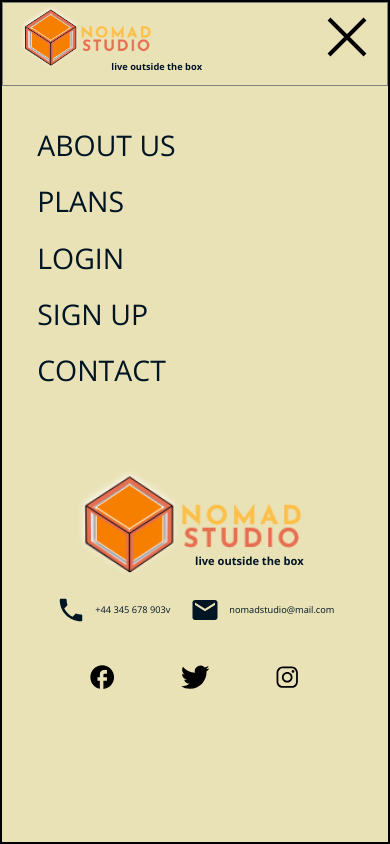
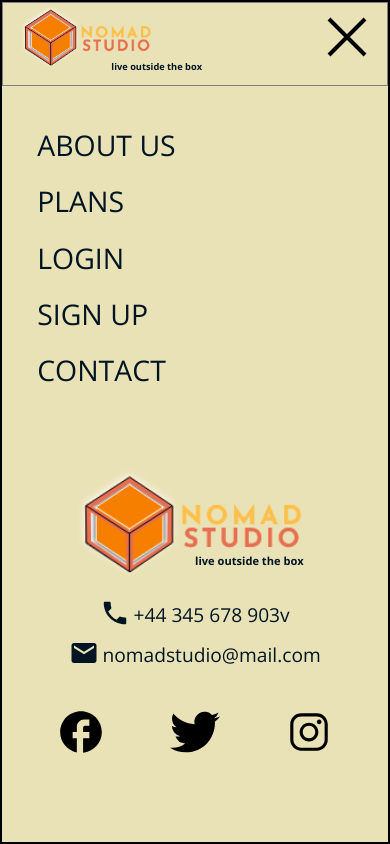
Before and after one commit to viest1/Alpaca_Frontend, a React (Create React App) app: page /contact in a window 390 px wide. Both pictures are taken after a click on the icon 348 px from the left and 40 px from the top of the page. Shown: the top 844 px of the page. Built offline with nearby package versions, Linux system fonts and the light colour scheme.

Commit message:
retouched mobile version of the nav. Made social network and email an phone bigger. Also refactured some containers on the styled components

```diff
--- a/src/components/molecules/Contact/Contact.tsx
+++ b/src/components/molecules/Contact/Contact.tsx
@@ -10,6 +10,7 @@ const StyledContact = styled.div`
   display: flex;
   flex-direction: column;
   justify-content: center;
+  align-items: center;
   gap: 2rem;
 `;
 
@@ -23,11 +24,22 @@ const StyledContact = styled.div`
   font-weight: bold;
 `; */
 
-const StyledTeleEmail = styled.div`
+const TelAndEmailContainer = styled.div`
   display: flex;
-  gap: 0.6rem;
-  font-size: ${({ theme }) => theme.fontSizeOpenSans.xxxs};
-  margin: auto;
+  flex-direction: column;
+  align-items: center;
+  max-width: 300px;
+`;
+
+/// =================
+// SINCE THE CONTAINER EmailAndPhoneContainer WAS USED SEVERAL TIMES
+// I RENAMED IT TO JUST CONTAINER AND USED THE NAME FOR
+// THE BIGGER CONTAINER WHICH INCLUDES ALL
+//= =======================
+const Container = styled.div`
+  display: flex;
+  padding: 0.1rem;
+  font-size: ${({ theme }) => theme.fontSizeOpenSans.m};
   &: hover {
     cursor: pointer;
   }
@@ -44,22 +56,29 @@ const StyledSocialNetWorks = styled.div`
 function Contact() {
   return (
     <StyledContact>
-      <StyledTeleEmail>
-        <MdLocalPhone fontSize={30} />
-        <StyledTeleEmail>{dataContact.telephone}</StyledTeleEmail>
-        <br />
-        <MdEmail fontSize={30} />
-        <StyledTeleEmail>{dataContact.email}</StyledTeleEmail>
-      </StyledTeleEmail>
+      <TelAndEmailContainer>
+        <Container>
+          <Container>
+            <MdLocalPhone fontSize={30} />
+          </Container>
+          <Container>{dataContact.telephone}</Container>
+        </Container>
+        <Container>
+          <Container>
+            <MdEmail fontSize={30} />
+          </Container>
+          <Container>{dataContact.email}</Container>
+        </Container>
+      </TelAndEmailContainer>
       <StyledSocialNetWorks>
         <Link to="/">
-          <MdOutlineFacebook color="black" />
+          <MdOutlineFacebook color="black" fontSize={50}/>
         </Link>
         <Link to="/">
-          <SiTwitter color="black" />
+          <SiTwitter color="black" fontSize={50} />
         </Link>
         <Link to="/">
-          <IoLogoInstagram color="black" />
+          <IoLogoInstagram color="black" fontSize={50}/>
         </Link>
       </StyledSocialNetWorks>
     </StyledContact>
--- a/src/components/templates/AboutUs/AboutUs.tsx
+++ b/src/components/templates/AboutUs/AboutUs.tsx
@@ -13,7 +13,7 @@ const MainContainer = styled.div`
   flex-direction: column;
 `;
 
-const OpeningTextContainer = styled.div`
+export const OpeningTextContainer = styled.div`
   padding: 0 1.5rem 1.5rem 1.5rem;
   max-width: 800px;
   margin: 0 auto;
--- a/src/components/templates/Contact/Contact.tsx
+++ b/src/components/templates/Contact/Contact.tsx
@@ -1,5 +1,7 @@
 import React from 'react';
 import styled from 'styled-components';
+import { OpeningTextContainer } from '../AboutUs/AboutUs';
+import { RedSpan } from '../../atoms/RedSpan/RedSpan';
 
 const PageContainer = styled.div`
   border: 2px solid red;
@@ -8,7 +10,11 @@ const PageContainer = styled.div`
 function Contact(): JSX.Element {
   return (
     <PageContainer>
-      <div>Contact</div>
+      <OpeningTextContainer>
+        <h2>
+          Contact Us.We appreciate <RedSpan>honest</RedSpan> feedback
+        </h2>
+      </OpeningTextContainer>
     </PageContainer>
   );
 }
```
